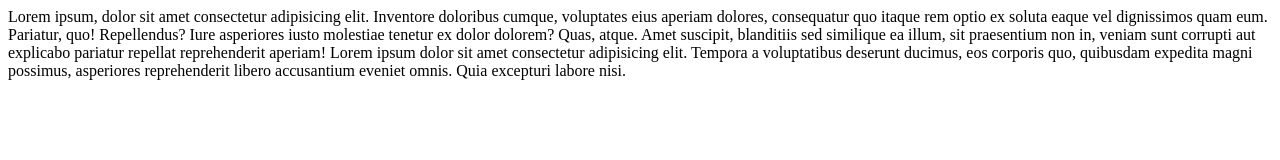
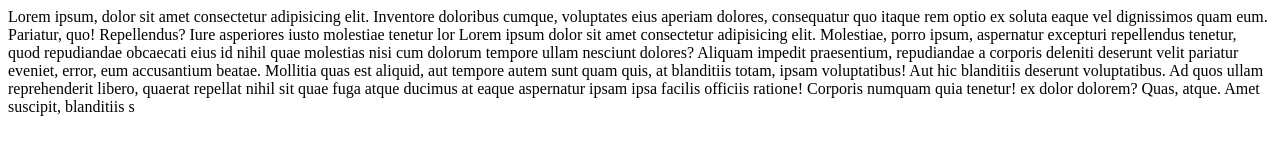
Before and after one commit to mt-shke/git-vscode-settings, a plain HTML site: page index.html in a window 1280 px wide. Drawn offline with Linux system fonts and the light colour scheme.

Commit message:
Another BIG commit

```diff
--- a/index.html
+++ b/index.html
@@ -9,7 +9,10 @@
 </head>
 <body>
     Lorem ipsum, dolor sit amet consectetur adipisicing elit. Inventore doloribus cumque, voluptates eius aperiam dolores, consequatur quo itaque rem optio ex soluta eaque vel dignissimos quam eum. Pariatur, quo! Repellendus?
-    Iure asperiores iusto molestiae tenetur ex dolor dolorem? Quas, atque. Amet suscipit, blanditiis sed similique ea illum, sit praesentium non in, veniam sunt corrupti aut explicabo pariatur repellat reprehenderit aperiam!
-    Lorem ipsum dolor sit amet consectetur adipisicing elit. Tempora a voluptatibus deserunt ducimus, eos corporis quo, quibusdam expedita magni possimus, asperiores reprehenderit libero accusantium eveniet omnis. Quia excepturi labore nisi.
+    Iure asperiores iusto molestiae tenetur lor
+    Lorem ipsum dolor sit amet consectetur adipisicing elit. Molestiae, porro ipsum, aspernatur excepturi repellendus tenetur, quod repudiandae obcaecati eius id nihil quae molestias nisi cum dolorum tempore ullam nesciunt dolores?
+    Aliquam impedit praesentium, repudiandae a corporis deleniti deserunt velit pariatur eveniet, error, eum accusantium beatae. Mollitia quas est aliquid, aut tempore autem sunt quam quis, at blanditiis totam, ipsam voluptatibus!
+    Aut hic blanditiis deserunt voluptatibus. Ad quos ullam reprehenderit libero, quaerat repellat nihil sit quae fuga atque ducimus at eaque aspernatur ipsam ipsa facilis officiis ratione! Corporis numquam quia tenetur!
+    ex dolor dolorem? Quas, atque. Amet suscipit, blanditiis s
 </body>
 </html>
```
